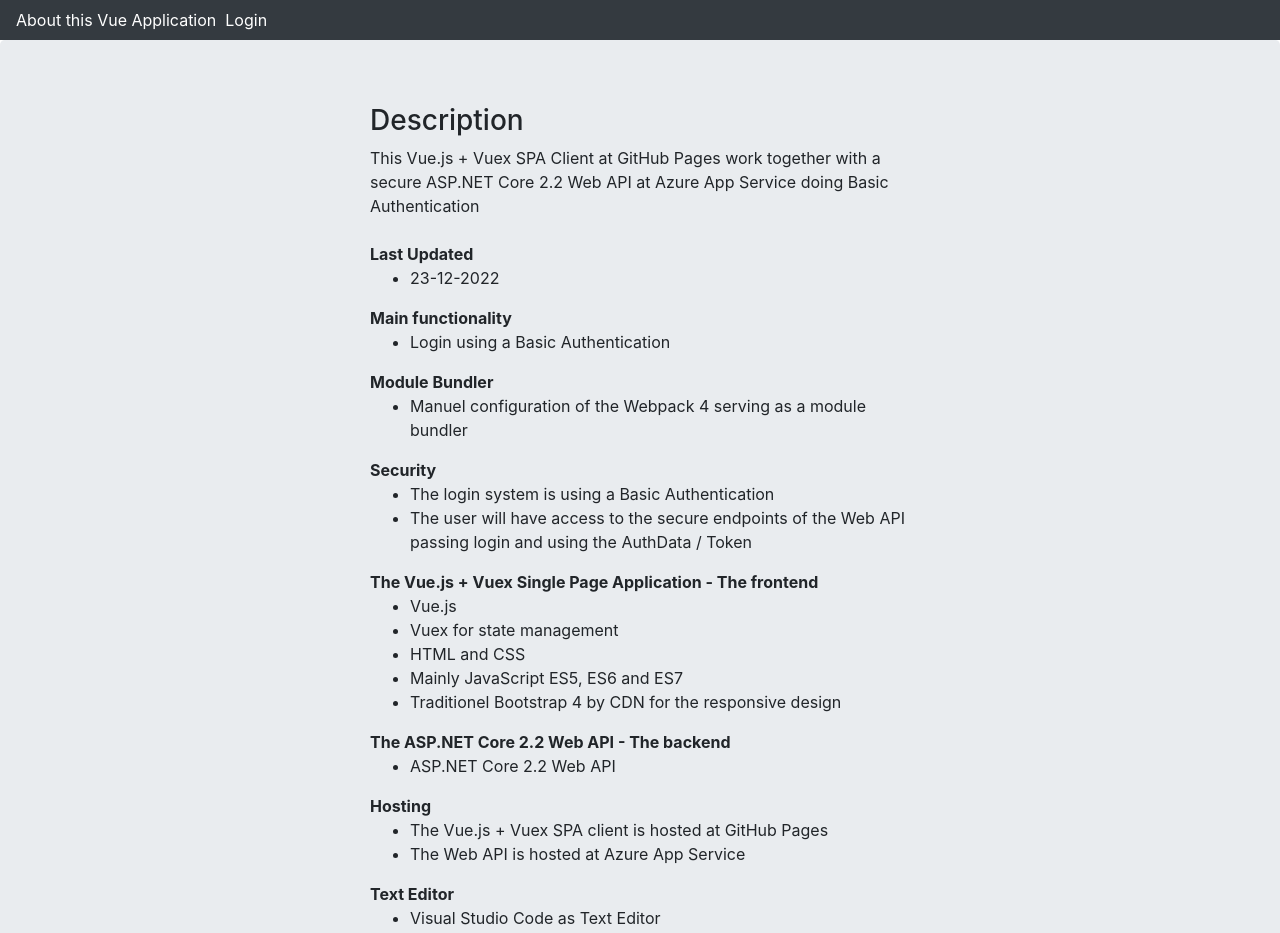
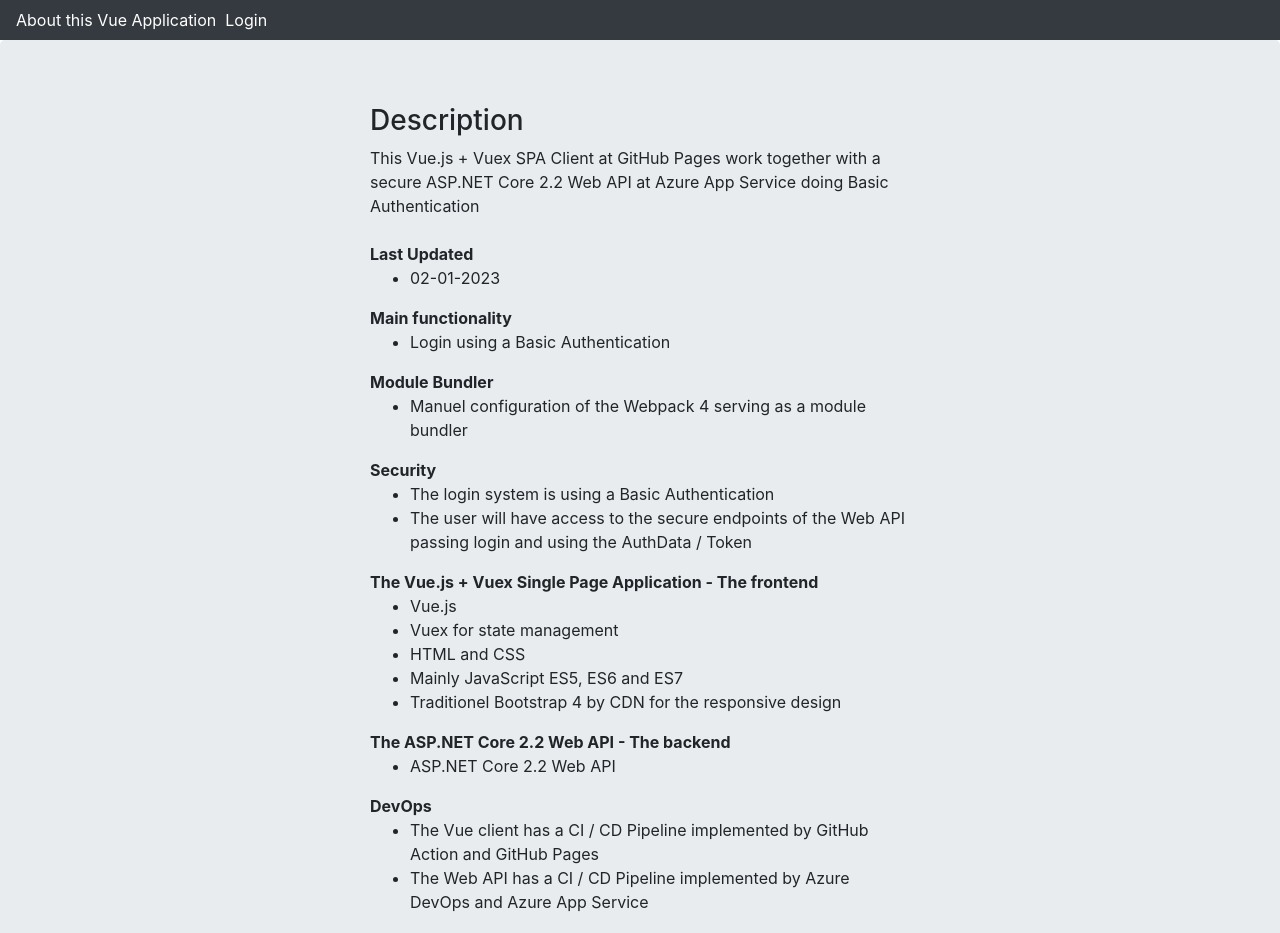
Before and after one commit to persteenolsen/vue-basic-auth-gh-pages-client, a Vue app: page /about in a window 1280 px wide. Shown: the top 933 px of the page. Built offline with nearby package versions, Linux system fonts and the light colour scheme.

Commit message:
Adding DevOps information to the About Page

```diff
--- a/src/about/AboutPage.vue
+++ b/src/about/AboutPage.vue
@@ -12,7 +12,7 @@
 
    <b>Last Updated</b>
    <ul>
-    <li>23-12-2022</li>
+    <li>02-01-2023</li>
    </ul>
 
    <b>Main functionality</b>
@@ -62,6 +62,12 @@
    </ul>
 
 
+  <b>DevOps</b>
+  <ul>
+    <li>The Vue client has a CI / CD Pipeline implemented by GitHub Action and GitHub Pages</li>
+    <li>The Web API has a CI / CD Pipeline implemented by Azure DevOps and Azure App Service</li>
+  </ul>
+
   <b>Hosting</b>
   <ul>
     <li>The Vue.js + Vuex SPA client is hosted at GitHub Pages</li>
```
Also changed, not shown: 1 other file (tests, documents, lock files or other folders).
